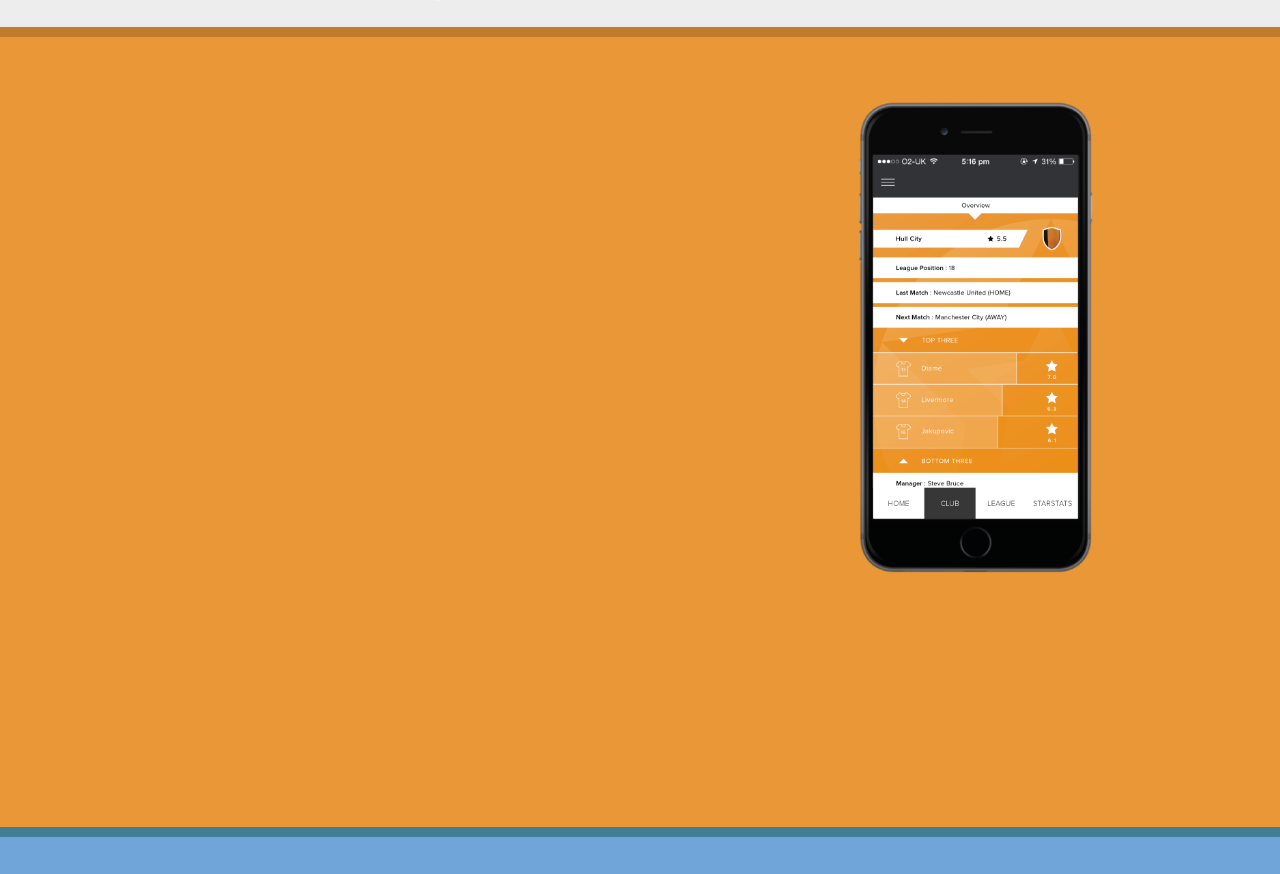
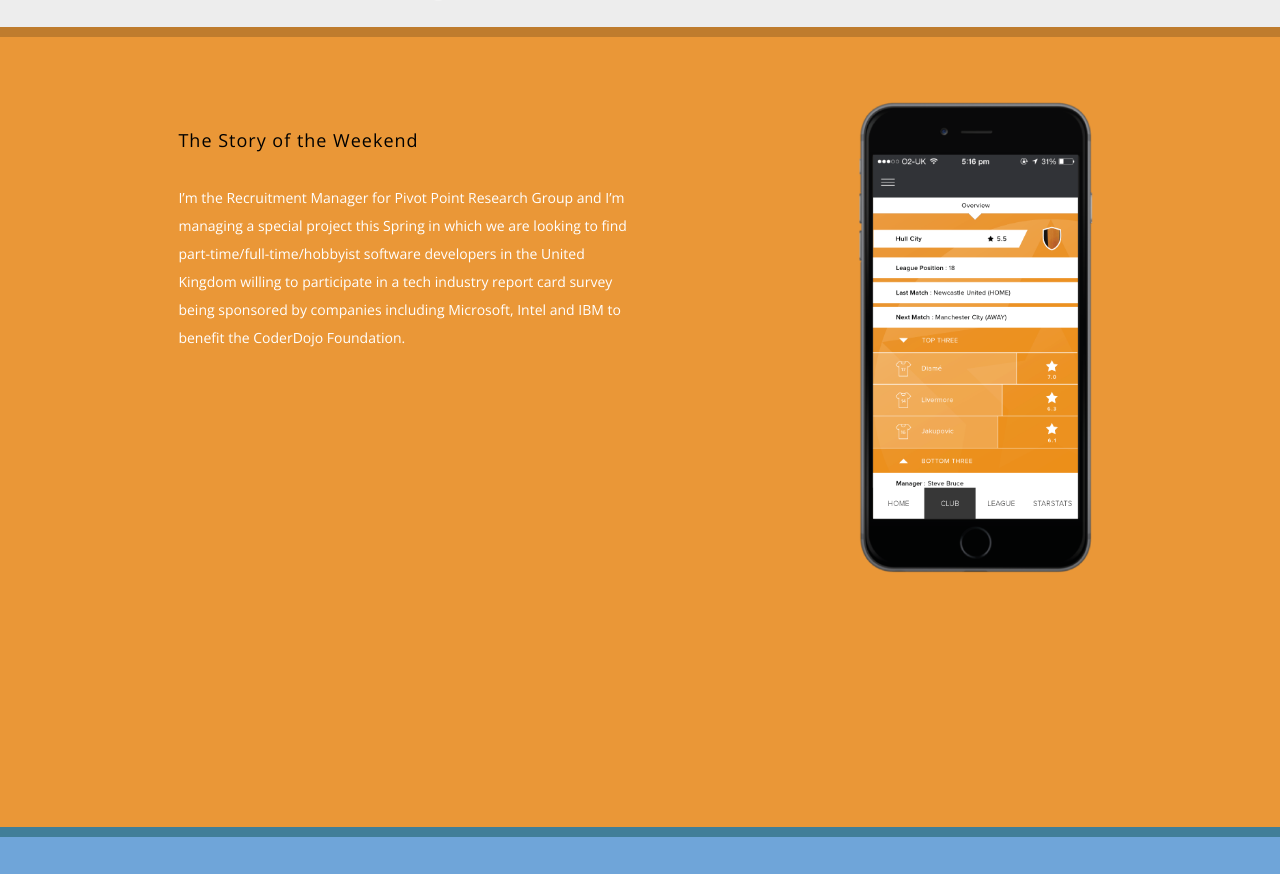
Before and after one commit to alicemollon/starating-test, a plain HTML site: page index.html in a window 1280 px wide. Shown: the part 858-1732 px from the top of the page. Drawn offline with nearby package versions, Linux system fonts and the light colour scheme.

Commit message:
Updated index.html

```diff
--- a/index.html
+++ b/index.html
@@ -61,8 +61,17 @@
 
 	<section class="orange">
 		<div class="container">
-			<div class="phones">
-				<img src="images/orange-phone.png">
+			<div class="row">
+				<div class="six columns">
+					<h3>The Story of the Weekend</h3>
+					<p>I’m the Recruitment Manager for Pivot Point Research Group and I’m managing a special project this Spring in which we are looking to find part-time/full-time/hobbyist software developers in the United Kingdom willing to participate in a tech industry report card survey being sponsored by companies including Microsoft, Intel and IBM to benefit the CoderDojo Foundation.</p>
+				</div>
+
+				<div class="six columns">
+					<div class="phones">
+						<img src="images/orange-phone.png">
+					</div>
+				</div>
 			</div>
 		</div>
 	</section>
```
